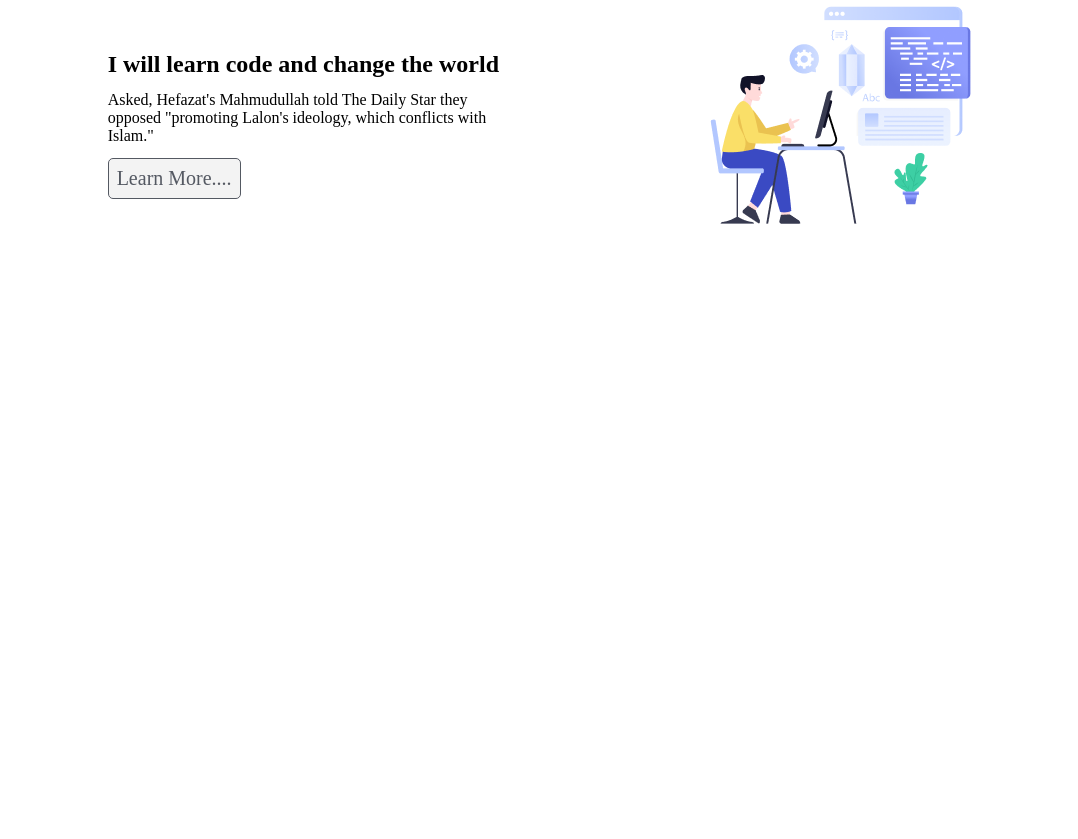
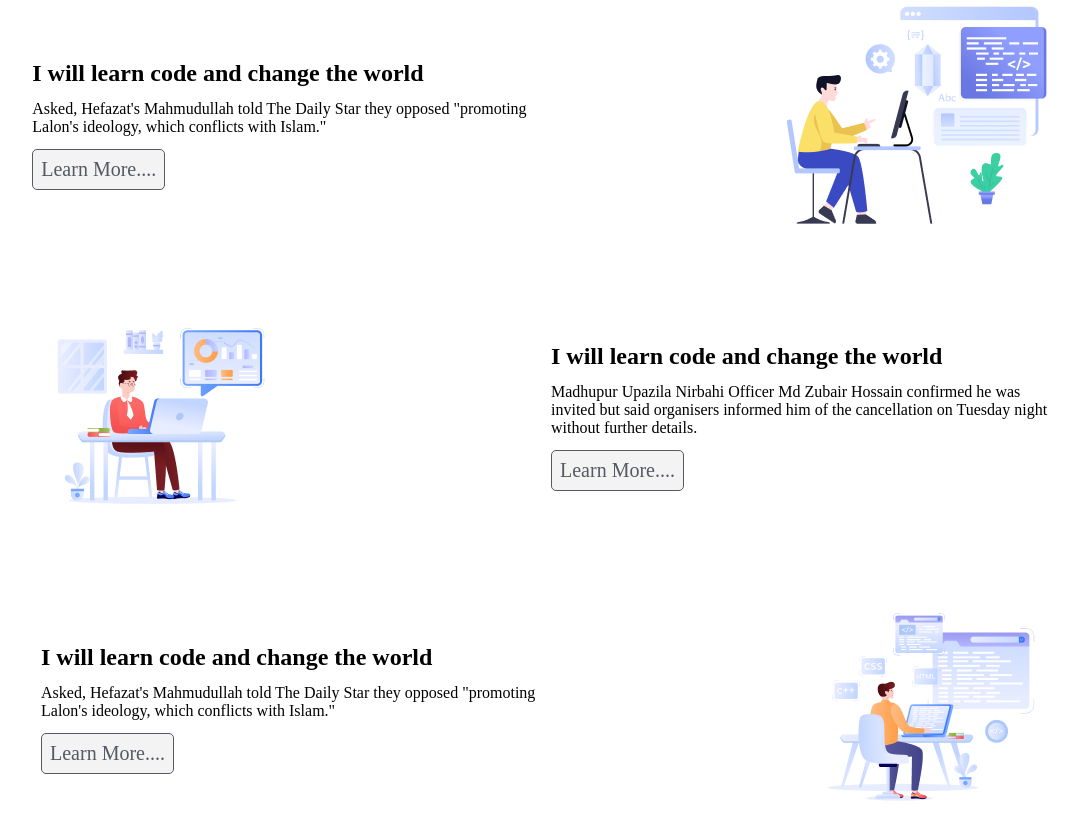
Before and after one commit to Kawser420/simple-page-begins, a plain HTML site: page index.html in a window 1280 px wide. Shown: the part 627-1466 px from the top of the page, without its empty margins (94-1172 px from the left). Before the commit the page ends 922 px from the top, so only its background shows below. Drawn offline with Linux system fonts and the light colour scheme.

Commit message:
code section is complete

```diff
--- a/index.html
+++ b/index.html
@@ -66,6 +66,39 @@
             <img src="assets/Layer_1.png" alt="" />
           </div>
         </div>
+
+        <div class="learn-code">
+          <div>
+            <img src="assets/Group 3.png" alt="" />
+          </div>
+          <div class="code-title">
+            <h2>I will learn code and change the world</h2>
+            <p>
+              Madhupur Upazila Nirbahi Officer Md Zubair Hossain confirmed he
+              was invited but said organisers informed him of the cancellation
+              on Tuesday night without further details.
+            </p>
+            <div>
+              <button class="btn-learn">Learn More....</button>
+            </div>
+          </div>
+        </div>
+
+        <div class="learn-code">
+          <div class="code-title">
+            <h2>I will learn code and change the world</h2>
+            <p>
+              Asked, Hefazat's Mahmudullah told The Daily Star they opposed
+              "promoting Lalon's ideology, which conflicts with Islam."
+            </p>
+            <div>
+              <button class="btn-learn">Learn More....</button>
+            </div>
+          </div>
+          <div>
+            <img src="assets/Group 4.png" alt="" />
+          </div>
+        </div>
       </section>
     </main>
   </body>
--- a/style/style.css
+++ b/style/style.css
@@ -86,19 +86,19 @@
   line-height: 26px;
   letter-spacing: 0%;
   text-align: center;
-  width: 800px;
+  width: 900px;
 }
 
 .learn-code {
   position: static;
   display: flex;
   flex-direction: row;
-  justify-content: space-evenly;
+  justify-content: space-around;
   align-items: center;
   margin-bottom: 48px;
 }
 .code-title {
-  width: 400px;
+  width: 500px;
 }
 
 .code-title h2,
```
